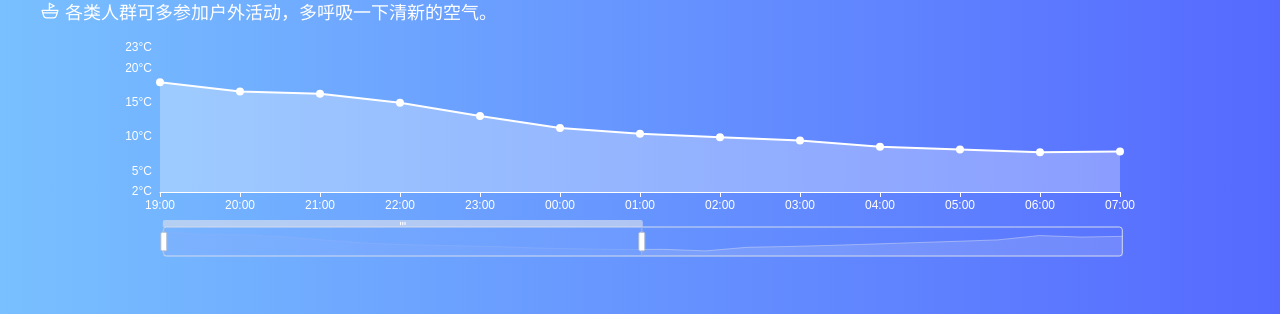
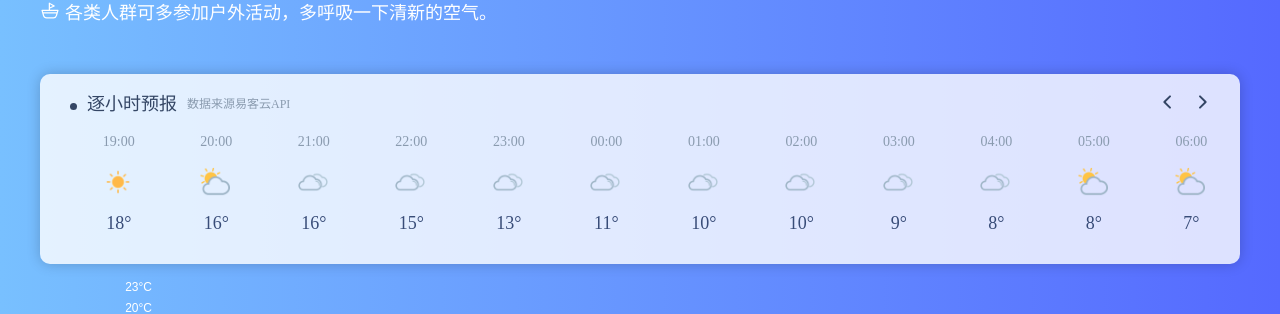
Before and after one commit to liser1/tkxlweather, a Vue app in the folder vue-tkxlweather/: page /#/ in a window 1280 px wide. Shown: the part 318-632 px from the top of the page. Built offline with nearby package versions, Linux system fonts and the light colour scheme; no server answers.

Commit message:
搜索功能完善，历史记录功能添加，24小时模块完成

```diff
--- a/vue-tkxlweather/src/App.vue
+++ b/vue-tkxlweather/src/App.vue
@@ -1,6 +1,7 @@
 <template>
   <Header></Header>
   <weathershownow />
+  <hourshow />
   <dayecharts />
 </template>
 
@@ -9,11 +10,13 @@
   import Header from './components/Header.vue'
   import weathershownow from './components/WeatherShowNow.vue'
   import dayecharts from './components/DayEcharts.vue'
+  import hourshow from './components/HourShow.vue'
 
   export default {
     components: {
       Header,
       weathershownow,
+      hourshow,
       dayecharts
     },
     data() {
--- a/vue-tkxlweather/src/components/Header.vue
+++ b/vue-tkxlweather/src/components/Header.vue
@@ -16,10 +16,10 @@
             <div class="history" v-if="!information.length">
               <div>
                 <p>当前定位</p>
-                <span>
-                  <el-icon>
-                    <LocationFilled />
-                  </el-icon>
+                <el-icon>
+                  <LocationFilled />
+                </el-icon>
+                <span @click="dianji">
                   {{$store.state.gps}}
                 </span>
 
@@ -27,14 +27,11 @@
               <div>
                 <p>
                   历史记录
-                  <a>清除</a>
+                  <a @click="cleanall">清除</a>
                 </p>
-                <div><span>东莞市</span></div>
-                <div><span>东莞市</span></div>
-                <div><span>东莞市</span></div>
-                <div><span>东莞市</span></div>
-                <div><span>东莞市</span></div>
-                <div><span>东莞市</span></div>
+                <div v-for="city in historycities" :key="city">
+                  <span @click="dianji">{{city}}</span>
+                </div>
               </div>
             </div>
             <ul v-else-if="cities.length">
@@ -64,12 +61,27 @@
         space: '',
         information: '',
         cities: [],
+        historycities: [],
         key: true
       }
     },
     methods: {
       dianji(e) {
         this.space = e.target.innerText
+        const index = this.historycities.indexOf(e.target.innerText)
+        if (index != -1) {
+          this.historycities.splice(index, 1)
+        }
+        this.historycities.unshift(e.target.innerText)
+        localStorage.setItem('historycities', JSON.stringify(this.historycities))
+      },
+      getHistory() {
+        const history = localStorage.getItem('historycities')
+        this.historycities = history ? JSON.parse(history) : []
+      },
+      cleanall() {
+        this.historycities = []
+        localStorage.setItem('historycities', JSON.stringify(this.historycities))
       },
       show() {
         this.inputIsshow = true
@@ -99,36 +111,36 @@
       },
       areaInput: debounce(function () {
         //输入框数据处理
-        const information = this.information.trim().toLowerCase();
-        this.cities = [];
+        const information = this.information.trim().toLowerCase()
+        this.cities = []
         if (information !== '') {
           this.options.forEach(province => {
-            const matchedCities = this.searchCities([province], information);
+            const matchedCities = this.searchCities([province], information)
 
             for (let i = 0; i < matchedCities.length; i++) {
-              this.cities.push(matchedCities[i]);
+              this.cities.push(matchedCities[i])
             }
           });
         }
       }, 300),//加入lodash debounce节流
       searchCities(data, im) {
-        const matchingCities = [];
+        const matchingCities = []
         data.forEach(area => {
           if (area.children && area.children.length != 0) {
-            const matchingChildren = this.searchCities(area.children, im);
+            const matchingChildren = this.searchCities(area.children, im)
 
             if (matchingChildren.length > 0) {
-              matchingCities.push(...matchingChildren.map(a => a[0] ? [area.label + ',' + a[0], a[1]] : [area.label, a[1]]));
+              matchingCities.push(...matchingChildren.map(a => a[0] ? [area.label + ',' + a[0], a[1]] : [area.label, a[1]]))
             }
           } else if (area.label.includes(im)) {
-            matchingCities.push([null, area.label]);
+            matchingCities.push([null, area.label])
           }
-        });
-        return matchingCities;
+        })
+        return matchingCities
       },
       updatespace(value) {
         this.options.forEach(province => {
-          const matchedCities = this.searchCities([province], value);
+          const matchedCities = this.searchCities([province], value)
           for (let i = 0; i < matchedCities.length; i++) {
             if (matchedCities[i]) {
               this.space = matchedCities[i][1]
@@ -151,6 +163,8 @@
           }
         },
       )
+      this.getHistory()
+
     },
     watch: {
       space(newValue, oldValue) {
@@ -263,6 +277,9 @@
 
                 div {
                   width: 59px;
+                  white-space: nowrap;
+                  overflow: hidden;
+                  text-overflow: ellipsis;
                   float: left;
                   margin-bottom: 10px;
                 }
--- /dev/null
+++ b/vue-tkxlweather/src/components/HourShow.vue
@@ -0,0 +1,138 @@
+<template>
+  <div class="hourshow">
+    <div class="top">
+      <h1>逐小时预报</h1>
+      <span>数据来源易客云API</span>
+      <div class="button">
+        <el-icon @click="turnleft">
+          <ArrowLeftBold />
+        </el-icon>
+        <el-icon @click="turnright">
+          <ArrowRightBold />
+        </el-icon>
+      </div>
+    </div>
+    <div :style="{transform:`translateX(${translatedata}px)`}" class="hourlist">
+      <div v-for="hourdata in weahourdata" :key="hourdata.hours">
+        <span>{{hourdata.hours}}</span>
+        <img :src='getImgsrc(hourdata.wea_img)'>
+        <p>{{Math.floor(hourdata.tem)}}°</p>
+      </div>
+    </div>
+  </div>
+</template>
+<script>
+  export default {
+    data() {
+      return {
+        translatedata: 0
+      }
+    },
+    methods: {
+      turnleft() {
+        this.translatedata = this.translatedata < 0 ? this.translatedata + 400 : this.translatedata
+      },
+      turnright() {
+        this.translatedata = this.translatedata > -1200 ? this.translatedata - 400 : this.translatedata
+      },
+      getImgsrc(imgname) {
+        return `../../public/icon/${imgname}.png`
+      }
+    },
+    computed: {
+      weahourdata() {
+        return this.$store.state.weatherdata.hours.slice(0, 24)
+      }
+    }
+  }
+</script>
+<style lang="less">
+  .hourshow {
+    width: 1200px;
+    height: 190px;
+    margin: 50px auto 0;
+    border-radius: 10px;
+    background-color: rgba(255, 255, 255, 0.8);
+    box-shadow: 0 0 14px 0 rgba(0, 0, 0, .2);
+    box-sizing: border-box;
+    padding: 20px 30px 30px;
+    overflow: hidden;
+
+    .top {
+      color: #344665;
+      margin-bottom: 20px;
+      width: 1140px;
+      height: 20px;
+
+      h1 {
+        font-size: 18px;
+        font-weight: 400;
+        height: 20px;
+        line-height: 20px;
+        float: left;
+        margin-right: 10px;
+      }
+
+      h1::before {
+        content: '';
+        float: left;
+        margin-top: 9px;
+        margin-right: 10px;
+        width: 7px;
+        height: 7px;
+        background: #344665;
+        border-radius: 50%;
+      }
+
+      span {
+        height: 20px;
+        line-height: 20px;
+        float: left;
+        font-size: 12px;
+        color: #8a9baf;
+      }
+
+      .button {
+        float: right;
+        display: flex;
+        width: 50px;
+        justify-content: space-between;
+
+        i:hover {
+          cursor: pointer;
+          transform: scale(1.3);
+        }
+      }
+    }
+
+    .hourlist {
+      white-space: nowrap;
+      width: 2340px;
+      height: 100px;
+      display: flex;
+      justify-content: space-around;
+      transition: all 1s;
+
+      div {
+        display: flex;
+        flex-direction: column;
+        justify-content: space-between;
+        text-align: center;
+
+        span {
+          font-size: 14px;
+          color: #8a9baf;
+        }
+
+        img {
+          width: 30px;
+        }
+
+        p {
+          font-size: 18px;
+          color: #384c78;
+        }
+      }
+    }
+  }
+</style>
--- a/vue-tkxlweather/src/components/WeatherShowNow.vue
+++ b/vue-tkxlweather/src/components/WeatherShowNow.vue
@@ -87,7 +87,7 @@
       this.changecolor()
     },
     computed: {
-      weaimg: function () {
+      weaimg() {
         return `../../public/icon/${this.$store.state.weatherdata.wea_img}.png`
       }
     }
```
Also changed, not shown: vue-tkxlweather/src/assets/city.js.
